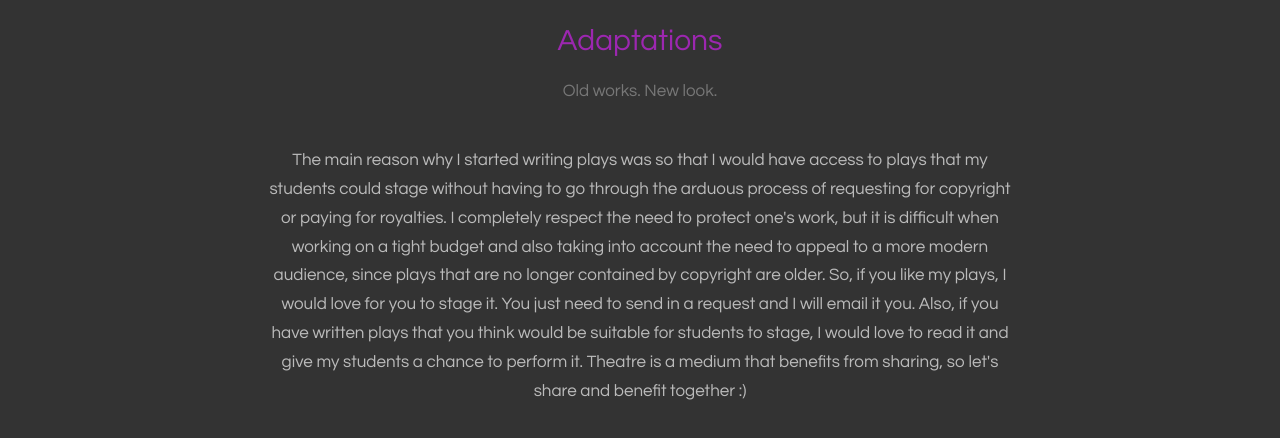
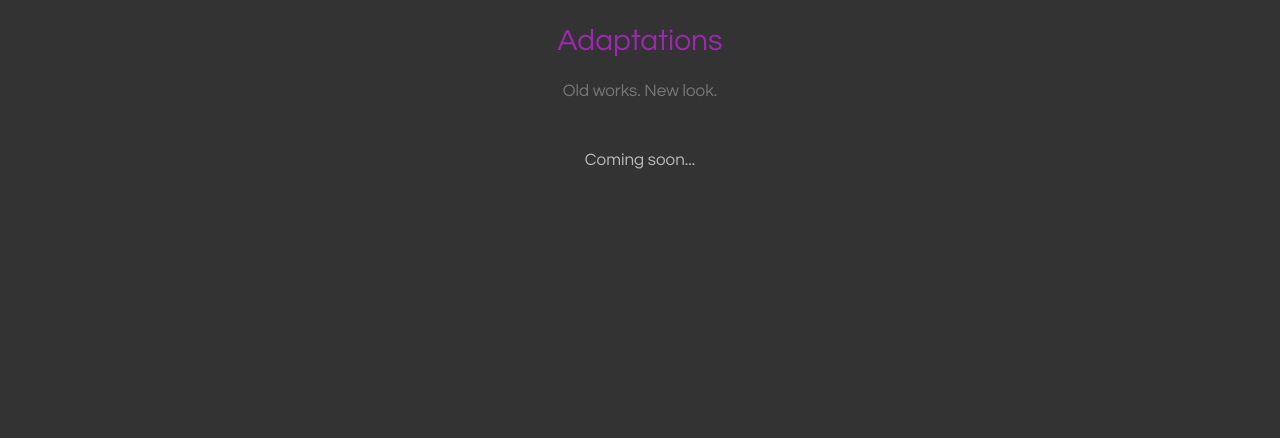
Before and after one commit to zachary545/natsplay, a plain HTML site: page adaptations/index.html in a window 1280 px wide. Shown: the part 76-514 px from the top of the page. Drawn offline with nearby package versions, Linux system fonts and the light colour scheme.

Commit message:
Update index.html

```diff
--- a/adaptations/index.html
+++ b/adaptations/index.html
@@ -55,7 +55,7 @@
                     <p class="text-muted">Old works. New look.</p>
                     <br>
                     <p class="text-faded">
-                        The main reason why I started writing plays was so that I would have access to plays that my students could stage without having to go through the arduous process of requesting for copyright or paying for royalties. I completely respect the need to protect one's work, but it is difficult when working on a tight budget and also taking into account the need to appeal to a more modern audience, since plays that are no longer contained by copyright are older. So, if you like my plays, I would love for you to stage it. You just need to send in a request and I will email it you. Also, if you have written plays that you think would be suitable for students to stage, I would love to read it and give my students a chance to perform it. Theatre is a medium that benefits from sharing, so let's share and benefit together :)
+                        Coming soon...
                     </p>
                 </div>
             </div>
```
